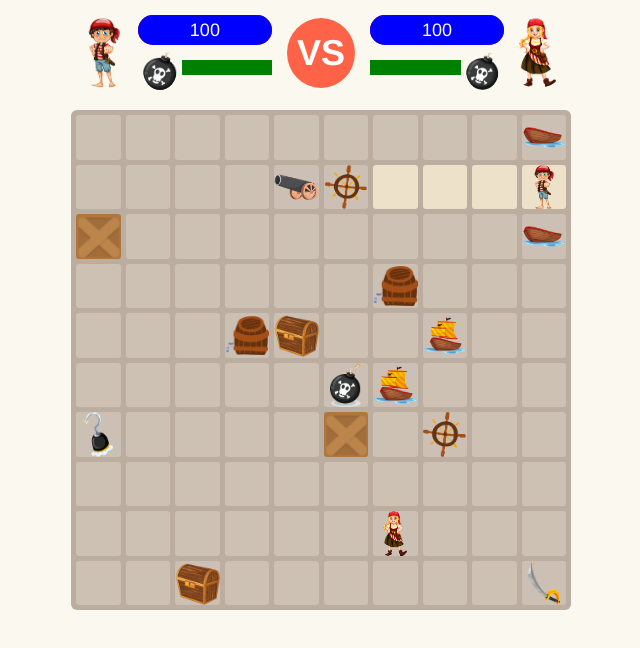
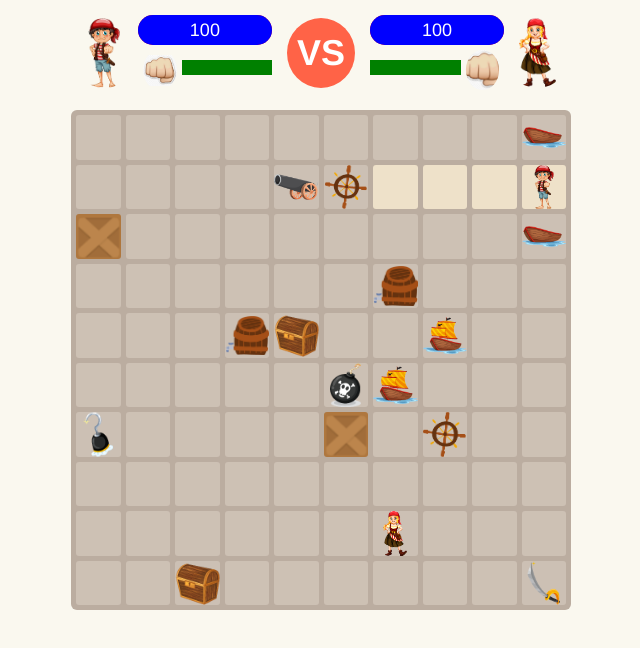
Before and after one commit to Biosmatrix/openclassroom-project-6, a website built with webpack: page src/index.html in a window 1280 px wide. Shown: the whole page, without its empty margins (319-959 px from the left). Built offline with nearby package versions, Linux system fonts and the light colour scheme.

Commit message:
feature(game):add default weapon (fist) to players

```diff
--- a/src/js/models/Game.js
+++ b/src/js/models/Game.js
@@ -630,7 +630,9 @@ export default class Game {
           // gets current player previous weapon and  previous position
           const { previousWeapon, previousPosition } = player;
 
+          if (previousWeapon.name !== 'fist') {
             // sets the previous weapon to current weapon position
+            // eslint-disable-next-line max-len
             const newWeapon = new Weapon(previousPosition, previousWeapon.name, previousWeapon.power);
 
             // inserts the previous weapon on the grid
@@ -640,6 +642,7 @@ export default class Game {
             this.actuator.addWeapon(newWeapon);
 
             player.updateWeapon();
+          }
         }
       }
     }
--- a/src/js/models/Player.js
+++ b/src/js/models/Player.js
@@ -1,13 +1,12 @@
 export default class Player {
-  constructor(position, name, active) {
+  constructor(position, name, weapon) {
     this.x = position.x;
     this.y = position.y;
     this.type = 'Player';
     this.name = name;
     this.previousPosition = null;
-    this.currentWeapon = null;
+    this.currentWeapon = weapon || { name: 'fist', power: 10 };
     this.previousWeapon = null;
-    this.turn = active || false;
     this.fightingOption = null;
   }
 
--- a/src/styles/components/_weapons.scss
+++ b/src/styles/components/_weapons.scss
@@ -1,8 +1,15 @@
 .defaultWeaponImg {
-  background-image: url("../img/bomb.png");
+  background-image: url("../img/fist.png");
   background-position: center; /* Center the image */
   background-repeat: no-repeat; /* Do not repeat the image */
   background-size: cover;
+}
+
+.fist{
+  background-image: url("../img/fist.png");
+  background-position: center; /* Center the image */
+  background-repeat: no-repeat; /* Do not repeat the image */
+  background-size: contain;
 }
 
 .sword{
@@ -19,7 +26,6 @@
   background-size: contain;
 }
 
-
 .hook{
   background-image: url("../img/hook.png");
   background-position: center; /* Center the image */
```
Also changed, not shown: src/img/fist.png (added). Lines whose indentation alone changed are shown as unchanged.
